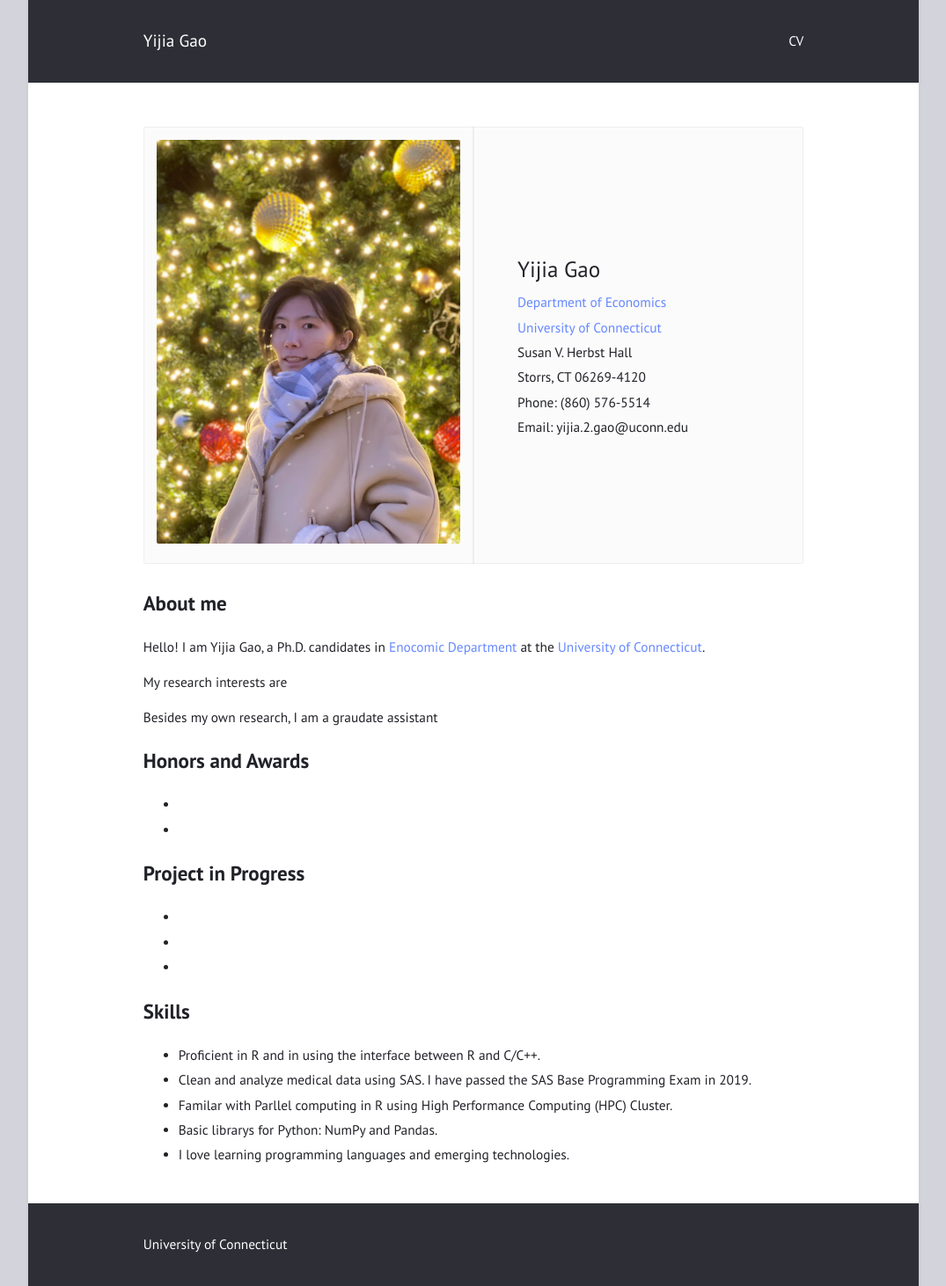
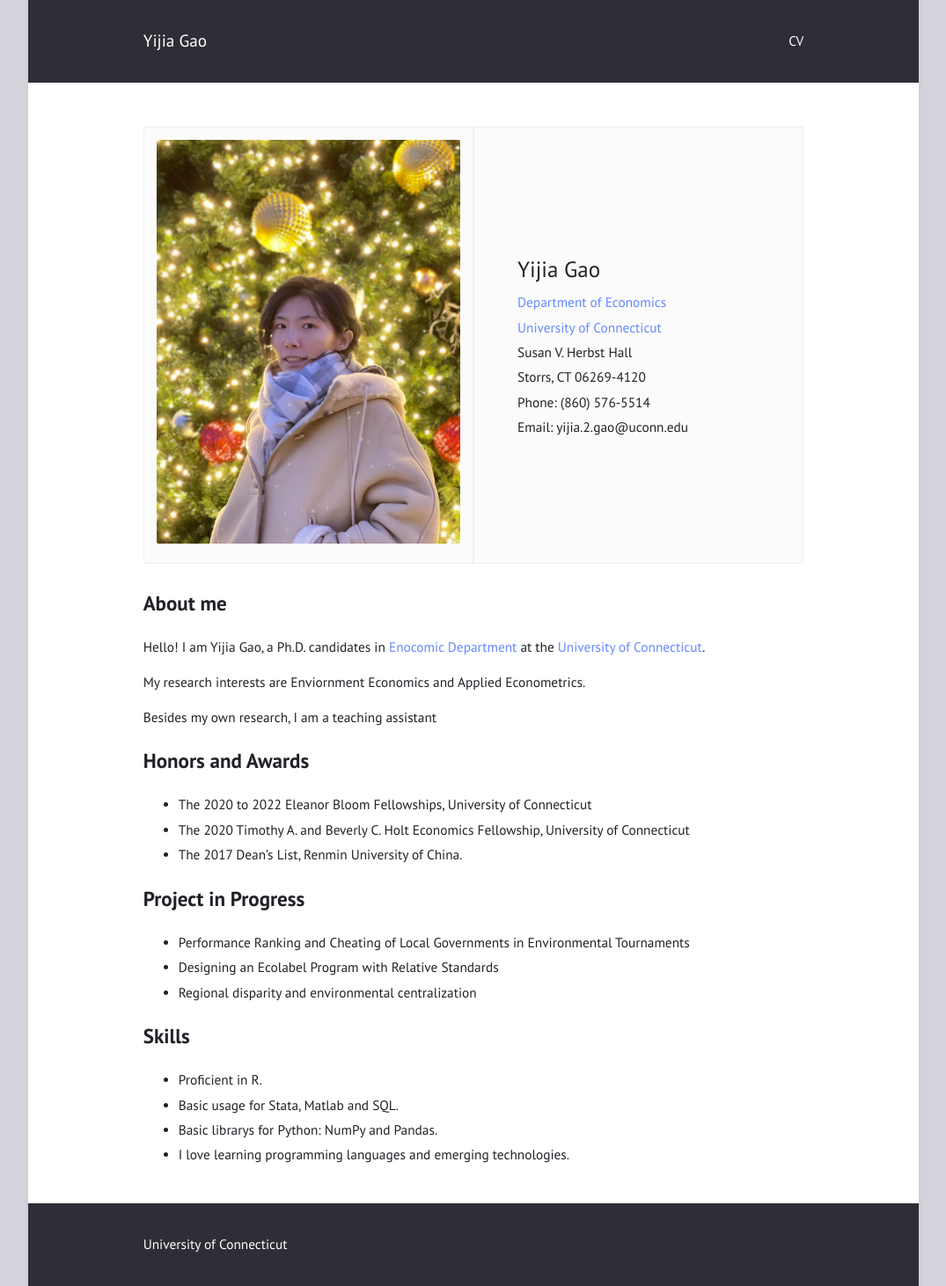
Before and after one commit to ScarraG/ScarraG.github.io, a Jekyll site: the page built from index.md, in a window 1280 px wide. Shown: the whole page at 88% size, without its empty margins (102-1177 px from the left). Built offline with Jekyll 4.4.1, drawn with Linux system fonts in a browser that asks for light colours.

Commit message:
Update index.md

```diff
--- a/index.md
+++ b/index.md
@@ -38,29 +38,27 @@ Hello! I am Yijia Gao, a Ph.D. candidates in
 [Enocomic Department](https://econ.uconn.edu)
 at the [University of Connecticut](https://uconn.edu).
 
-My research interests are
+My research interests are Enviornment Economics and Applied Econometrics.
 
-Besides my own research, I am a graudate assistant
+Besides my own research, I am a teaching assistant
 
 
 # Honors and Awards
 
-*
-
-*
-
+* The 2020 to 2022 Eleanor Bloom Fellowships, University of Connecticut
+* The 2020 Timothy A. and Beverly C. Holt Economics Fellowship, University of Connecticut
+* The 2017 Dean’s List, Renmin University of China.
 
 # Project in Progress
 
-*
-*
-*
+* Performance Ranking and Cheating of Local Governments in Environmental Tournaments
+* Designing an Ecolabel Program with Relative Standards
+* Regional disparity and environmental centralization
 
 
 # Skills
 
-* Proficient in R and in using the interface between R and C/C++.
-* Clean and analyze medical data using SAS. I have passed the SAS Base Programming Exam in 2019.
-* Familar with Parllel computing in R using High Performance Computing (HPC) Cluster.
+* Proficient in R.
+* Basic usage for Stata, Matlab and SQL.
 * Basic librarys for Python: NumPy and Pandas.
 * I love learning programming languages and emerging technologies.
```
